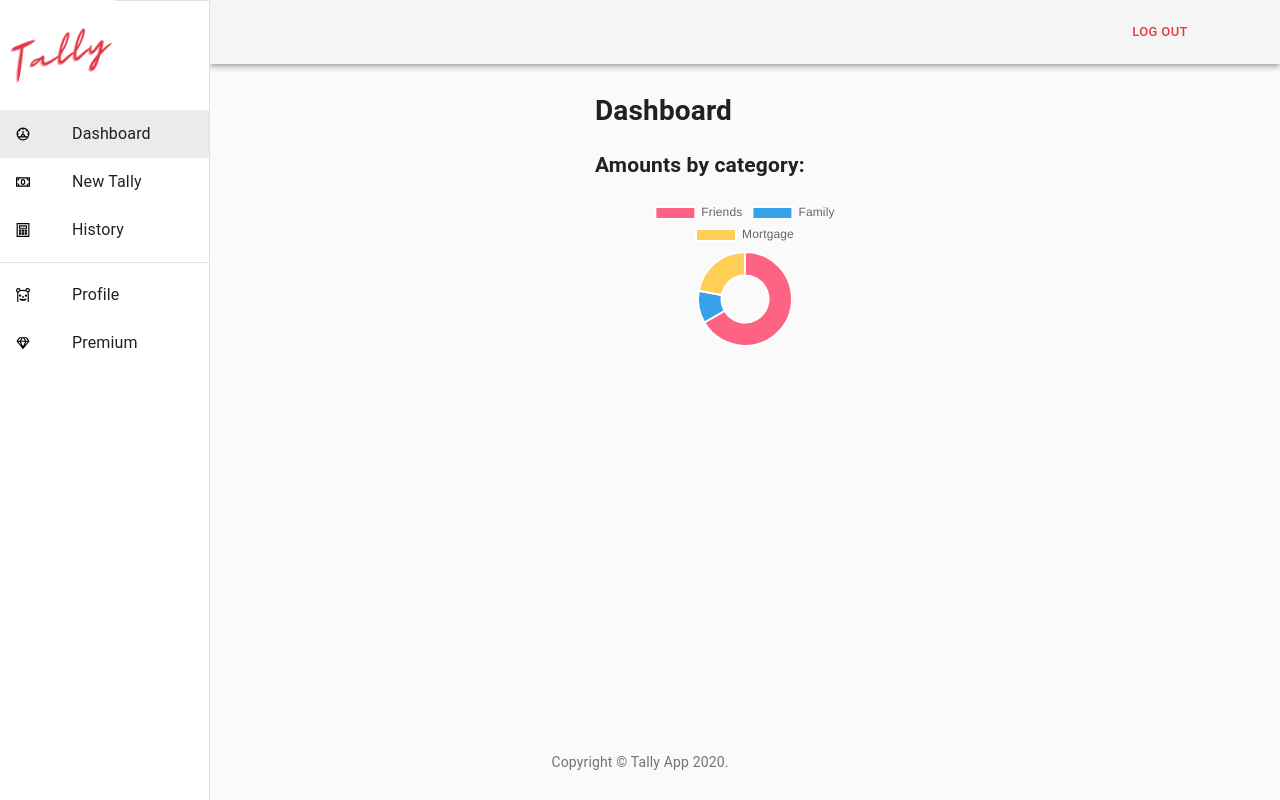
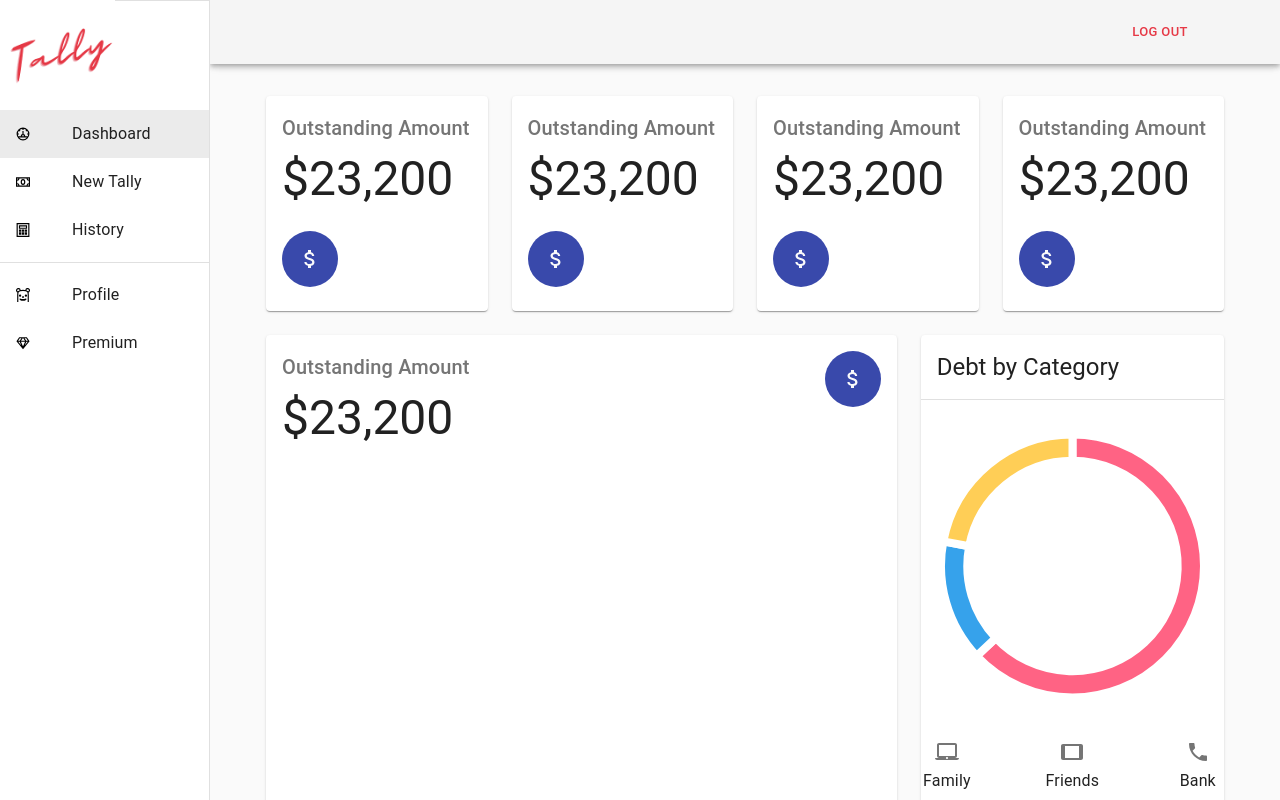
Before and after one commit to awalemandi/tally, a React (Create React App) app: page /home/dashboard in a window 1280 px wide. Shown: the top 800 px of the page. Built offline with nearby package versions, Linux system fonts and the light colour scheme.

Commit message:
added dashboard skeleton grid

```diff
--- a/src/components/menu/Dashboard.tsx
+++ /dev/null
@@ -1,13 +0,0 @@
-import React from 'react';
-import DoughnutChart from '../DoughnutChart';
-
-const Dashboard = () => {
-	return (
-		<div>
-			<h1>Dashboard</h1>
-			<DoughnutChart />
-		</div>
-	);
-};
-
-export default Dashboard;
--- /dev/null
+++ b/src/components/menu/dashboard/Dashboard.tsx
@@ -0,0 +1,51 @@
+import React from 'react';
+import { Container, Grid, makeStyles } from '@material-ui/core';
+import TotalDebt from './TotalDebt';
+import DebtByCategory from './DebtByCategory';
+
+const useStyles = makeStyles(theme => ({
+	root: {
+		minHeight: '100%',
+		paddingBottom: theme.spacing(3),
+		paddingTop: theme.spacing(3),
+	},
+}));
+
+const Dashboard = () => {
+	const classes = useStyles();
+
+	return (
+		<div className={classes.root}>
+			<Container maxWidth={false}>
+				<Grid container spacing={3}>
+					<Grid item lg={3} sm={6} xl={3} xs={12}>
+						<TotalDebt />
+					</Grid>
+					<Grid item lg={3} sm={6} xl={3} xs={12}>
+						<TotalDebt />
+					</Grid>
+					<Grid item lg={3} sm={6} xl={3} xs={12}>
+						<TotalDebt />
+					</Grid>
+					<Grid item lg={3} sm={6} xl={3} xs={12}>
+						<TotalDebt />
+					</Grid>
+					<Grid item lg={8} md={12} xl={9} xs={12}>
+						<TotalDebt />
+					</Grid>
+					<Grid item lg={4} md={6} xl={3} xs={12}>
+						<DebtByCategory />
+					</Grid>
+					<Grid item lg={4} md={6} xl={3} xs={12}>
+						<TotalDebt />
+					</Grid>
+					<Grid item lg={8} md={12} xl={9} xs={12}>
+						<TotalDebt />
+					</Grid>
+				</Grid>
+			</Container>
+		</div>
+	);
+};
+
+export default Dashboard;
--- /dev/null
+++ b/src/components/menu/dashboard/DebtByCategory.tsx
@@ -0,0 +1,117 @@
+import React from 'react';
+import clsx from 'clsx';
+import PropTypes from 'prop-types';
+import { Doughnut } from 'react-chartjs-2';
+import {
+	Box,
+	Card,
+	CardContent,
+	CardHeader,
+	Divider,
+	Typography,
+	colors,
+	makeStyles,
+	useTheme,
+} from '@material-ui/core';
+import LaptopMacIcon from '@material-ui/icons/LaptopMac';
+import PhoneIcon from '@material-ui/icons/Phone';
+import TabletIcon from '@material-ui/icons/Tablet';
+
+const useStyles = makeStyles(() => ({
+	root: {
+		height: '100%',
+	},
+}));
+
+const DebtByCategory = () => {
+	const classes = useStyles();
+	const theme = useTheme();
+
+	const data = {
+		datasets: [
+			{
+				data: [63, 15, 22],
+				backgroundColor: ['#FF6384', '#36A2EB', '#FFCE56'],
+				hoverBackgroundColor: ['#FF6384', '#36A2EB', '#FFCE56'],
+				borderWidth: 8,
+				borderColor: colors.common.white,
+				hoverBorderColor: colors.common.white,
+			},
+		],
+		labels: ['Family', 'Friends', 'Bank'],
+	};
+
+	const options = {
+		animation: false,
+		cutoutPercentage: 80,
+		layout: { padding: 0 },
+		legend: {
+			display: false,
+		},
+		maintainAspectRatio: false,
+		responsive: true,
+		tooltips: {
+			backgroundColor: theme.palette.background.default,
+			bodyFontColor: theme.palette.text.secondary,
+			borderColor: theme.palette.divider,
+			borderWidth: 1,
+			enabled: true,
+			footerFontColor: theme.palette.text.secondary,
+			intersect: false,
+			mode: 'index',
+			titleFontColor: theme.palette.text.primary,
+		},
+	};
+
+	const devices = [
+		{
+			title: 'Family',
+			value: 63,
+			icon: LaptopMacIcon,
+			color: colors.indigo[500],
+		},
+		{
+			title: 'Friends',
+			value: 15,
+			icon: TabletIcon,
+			color: colors.red[600],
+		},
+		{
+			title: 'Bank',
+			value: 23,
+			icon: PhoneIcon,
+			color: colors.orange[600],
+		},
+	];
+
+	return (
+		<Card className={clsx(classes.root)}>
+			<CardHeader title='Debt by Category' />
+			<Divider />
+			<CardContent>
+				<Box height={300} position='relative'>
+					<Doughnut data={data} options={options} />
+				</Box>
+				<Box display='flex' justifyContent='center' mt={2}>
+					{devices.map(({ color, icon: Icon, title, value }) => (
+						<Box key={title} p={1} textAlign='center'>
+							<Icon color='action' />
+							<Typography color='textPrimary' variant='body1'>
+								{title}
+							</Typography>
+							<Typography style={{ color }} variant='h2'>
+								{value}%
+							</Typography>
+						</Box>
+					))}
+				</Box>
+			</CardContent>
+		</Card>
+	);
+};
+
+DebtByCategory.propTypes = {
+	className: PropTypes.string,
+};
+
+export default DebtByCategory;
--- /dev/null
+++ b/src/components/menu/dashboard/TotalDebt.tsx
@@ -0,0 +1,56 @@
+import React from 'react';
+import clsx from 'clsx';
+import PropTypes from 'prop-types';
+import {
+	Avatar,
+	Card,
+	CardContent,
+	Grid,
+	Typography,
+	makeStyles,
+	colors,
+} from '@material-ui/core';
+import AttachMoneyIcon from '@material-ui/icons/AttachMoney';
+
+const useStyles = makeStyles(() => ({
+	root: {
+		height: '100%',
+	},
+	avatar: {
+		backgroundColor: colors.indigo[600],
+		height: 56,
+		width: 56,
+	},
+}));
+
+const TotalDebt = () => {
+	const classes = useStyles();
+
+	return (
+		<Card className={clsx(classes.root)}>
+			<CardContent>
+				<Grid container justify='space-between' spacing={3}>
+					<Grid item>
+						<Typography color='textSecondary' gutterBottom variant='h6'>
+							Outstanding Amount
+						</Typography>
+						<Typography color='textPrimary' variant='h3'>
+							$23,200
+						</Typography>
+					</Grid>
+					<Grid item>
+						<Avatar className={classes.avatar}>
+							<AttachMoneyIcon />
+						</Avatar>
+					</Grid>
+				</Grid>
+			</CardContent>
+		</Card>
+	);
+};
+
+TotalDebt.propTypes = {
+	className: PropTypes.string,
+};
+
+export default TotalDebt;
--- a/src/theme.ts
+++ b/src/theme.ts
@@ -1,4 +1,4 @@
-import { createMuiTheme } from '@material-ui/core/styles';
+import { createMuiTheme, colors } from '@material-ui/core/';
 
 const lightTheme = createMuiTheme({
 	palette: {
```
Also changed, not shown: src/components/layout/Content.tsx (+5 -5 lines), src/components/menu/history/History.tsx (renamed from src/components/menu/History.tsx), src/components/menu/newTally/NewTally.tsx (renamed from src/components/menu/NewTally.tsx), src/components/menu/premium/Premium.tsx (renamed from src/components/menu/Premium.tsx), src/components/menu/profile/Profile.tsx (renamed from src/components/menu/Profile.tsx), 1 other file (tests, documents, lock files or other folders).
